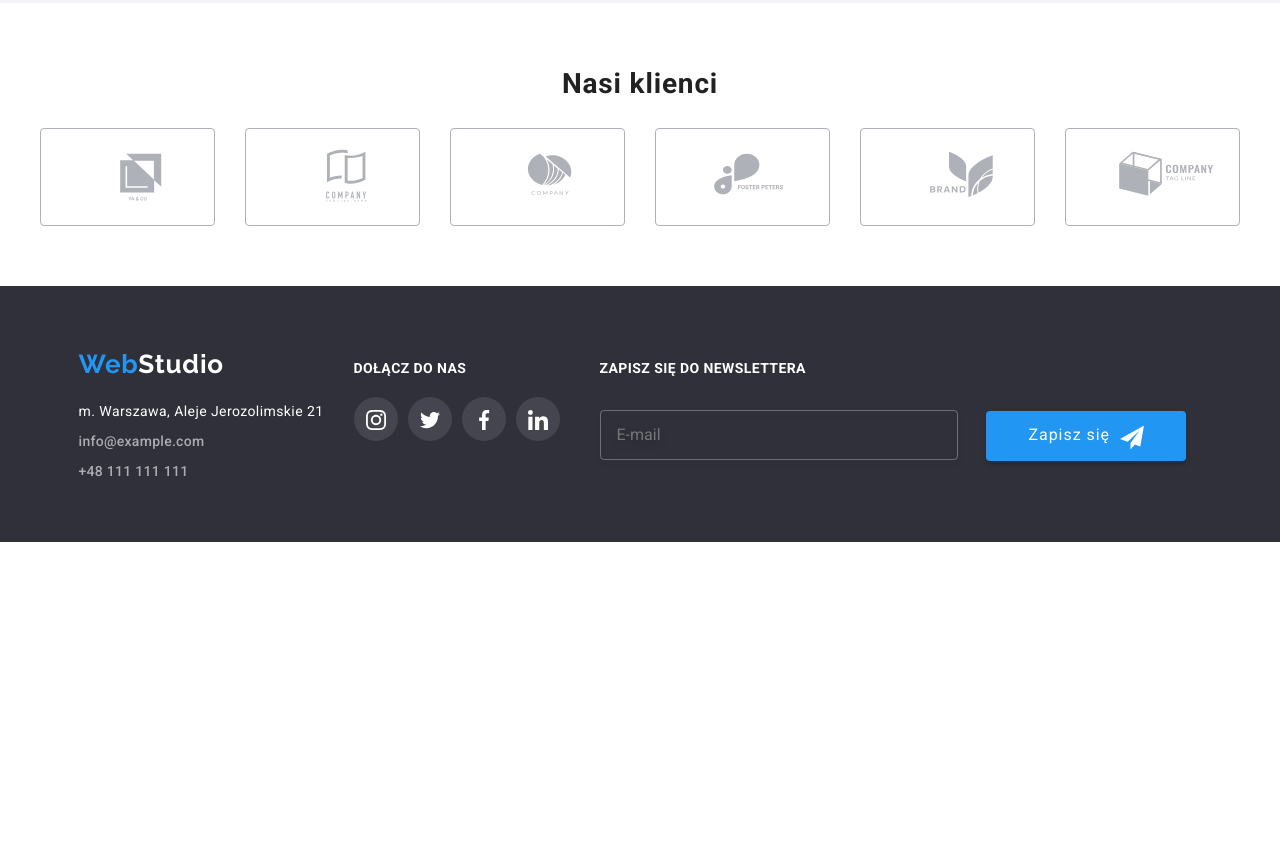
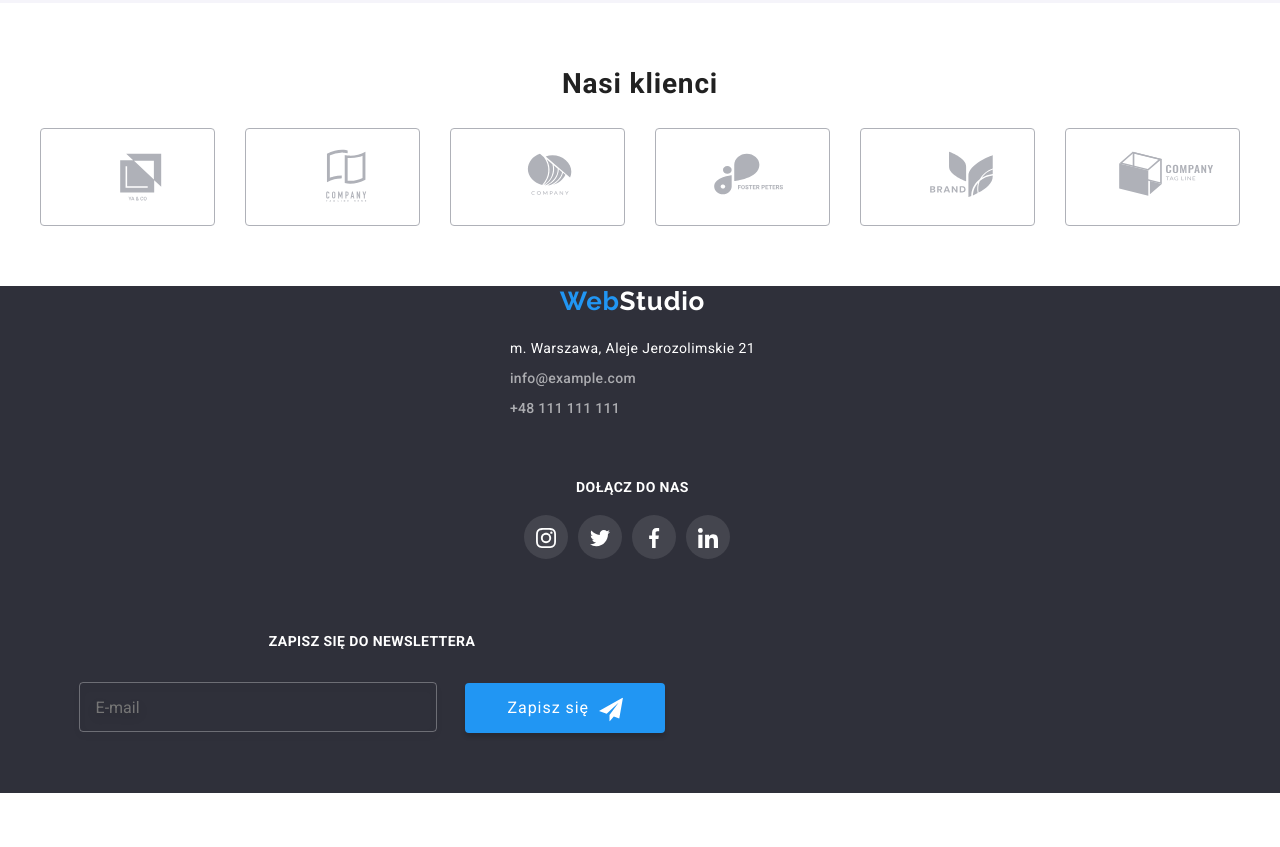
Before and after one commit to kingadidyk/goit-markup-hw-08, a plain HTML site: page index.html in a window 1280 px wide. Shown: the part 2231-3078 px from the top of the page. Before the commit the page ends 2806 px from the top, so only its background shows below. Drawn offline with nearby package versions, Linux system fonts and the light colour scheme.

Commit message:
mobile footer

```diff
--- a/index.html
+++ b/index.html
@@ -108,16 +108,24 @@
 
         <ul class="mobile-sm">
           <li class="mobile-sm__item">
-            <a href="" class="mobile-sm__link">Instagram</a>
+            <a href="https://www.instagram.com" class="mobile-sm__link"
+              >Instagram</a
+            >
           </li>
           <li class="mobile-sm__item">
-            <a href="" class="mobile-sm__link">Twitter</a>
+            <a href="https://www.twitter.com" class="mobile-sm__link"
+              >Twitter</a
+            >
           </li>
           <li class="mobile-sm__item">
-            <a href="" class="mobile-sm__link">Facebook</a>
+            <a href="https://www.facebook.com" class="mobile-sm__link"
+              >Facebook</a
+            >
           </li>
           <li class="mobile-sm__item">
-            <a href="" class="mobile-sm__link">LinkedIn</a>
+            <a href="https://www.linkedin.com" class="mobile-sm__link"
+              >LinkedIn</a
+            >
           </li>
         </ul>
       </div>
@@ -661,7 +669,7 @@
             </ul>
           </div>
 
-          <div>
+          <div class="container-sm">
             <p class="sm-footer">DOŁĄCZ DO NAS</p>
             <ul class="sm-footer__list">
               <li class="sm-footer__item">
--- a/sass/components/_footer.scss
+++ b/sass/components/_footer.scss
@@ -9,8 +9,11 @@
   padding-bottom: 60px;
 
   &__logo-box {
-    display: block;
-    margin-left: 100px;
+    display: flex;
+    align-items: center;
+    justify-content: center;
+    flex-direction: column;
+    width: 100%;
 
     @media screen and (min-width: 768px) {
       & {
@@ -39,8 +42,6 @@
     @media screen and (min-width: 768px) {
       & {
         flex-direction: row;
-        align-items: center;
-        justify-content: center;
         column-gap: 30px;
       }
     }
@@ -49,7 +50,7 @@
       & {
         justify-content: space-between;
         align-items: baseline;
-        text-align: left;
+        flex-direction: row;
       }
     }
   }
@@ -60,37 +61,10 @@
     padding-top: 20px;
   }
 
-  &__items:not(:last-child) {
-    font-style: normal;
-    margin-bottom: 9px;
-  }
-}
-
-/*
-.footer {
-  color: $color-text-white;
-  font-size: 14px;
-  line-height: 1.5;
-  letter-spacing: 0.03em;
-  background-color: #2f303a;
-  padding-top: 60px;
-  padding-bottom: 60px;
-
-  &__box {
-    display: flex;
-    flex-direction: row;
-    flex-wrap: wrap;
-    padding-left: 15px;
-    padding-right: 15px;
-    margin: 0px auto;
-    flex-direction: row;
-    justify-content: space-between;
-    align-items: baseline;
-  }
-
-  &__address {
-    display: block;
-    padding-top: 20px;
+  @media screen and (min-width: 1200px) {
+    & {
+      text-align: left;
+    }
   }
 
   &__items:not(:last-child) {
@@ -98,4 +72,3 @@
     margin-bottom: 9px;
   }
 }
-*/
--- a/sass/components/_form.scss
+++ b/sass/components/_form.scss
@@ -3,6 +3,8 @@
 .form-footer {
   display: flex;
   flex-direction: column;
+  align-items: center;
+  justify-content: center;
   font-weight: $font-weight-bold;
   font-size: 14px;
   line-height: 1.15;
@@ -12,9 +14,7 @@
   margin-top: 60px;
 
   &__sign-up {
-    text-align: start;
-    margin-left: 122px;
-
+    align-items: center;
     @media screen and (min-width: 1200px) {
       & {
         margin-left: 0;
--- a/sass/components/_mobile-menu.scss
+++ b/sass/components/_mobile-menu.scss
@@ -154,4 +154,10 @@
     font-weight: $font-weight-medium;
     text-decoration: none;
   }
+
+  @media screen and (min-width: 320px) {
+    & {
+      flex-wrap: wrap;
+    }
+  }
 }
--- a/sass/components/_social-media.scss
+++ b/sass/components/_social-media.scss
@@ -1,5 +1,8 @@
 /*mobile settings*/
-
+.container-sm {
+  width: 100%;
+  text-align: center;
+}
 .sm-footer {
   font-weight: $font-weight-bold;
   font-size: 14px;
@@ -10,12 +13,18 @@
   margin-bottom: 0;
   padding-bottom: 20px;
   margin-top: 60px;
-  text-align: start;
-  margin-left: 168px;
+  display: flex;
+  text-align: center;
+  justify-content: center;
+  width: 100%;
 
   @media screen and (min-width: 768px) {
     & {
-      margin-top: -44px;
+      display: flex;
+      flex-direction: row;
+      justify-content: center;
+      text-align: center;
+      width: auto;
     }
   }
 
@@ -28,7 +37,10 @@
   &__list {
     display: flex;
     padding: 0;
-    margin-left: 122px;
+    justify-content: center;
+    width: 100%;
+    align-items: center;
+    text-align: center;
 
     @media screen and (min-width: 1200px) {
       & {
```
Also changed, not shown: css/main.css, css/main.min.css, 2 other files.
